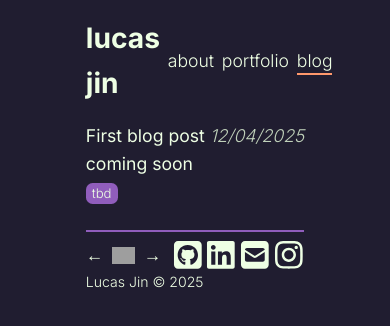
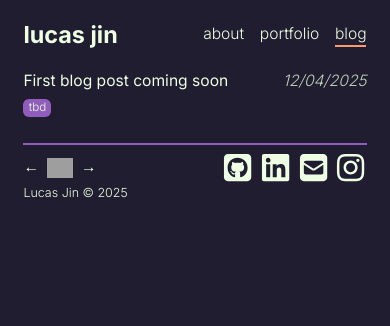
Before and after one commit to LucasHJin/LucasHJin.github.io, a Next.js app: page /blog in a window 390 px wide. Shown: the top 326 px of the page. Built offline with nearby package versions, Linux system fonts and the light colour scheme; grey boxes are pictures that could not be loaded.

Commit message:
Responsive mobile small and medium

```diff
--- a/src/app/styling/blog.css
+++ b/src/app/styling/blog.css
@@ -1,6 +1,7 @@
 .blog .post {
     display: flex;
     justify-content: space-between;
+    gap: 1em;
 }
 
 .blog .botInfo {
--- a/src/app/styling/button.css
+++ b/src/app/styling/button.css
@@ -87,7 +87,7 @@
 }
 
 /* Mobile L */
-@media (min-width: 425px) and (max-width: 767px) {
+@media (min-width: 0px) and (max-width: 767px) {
     .button {
         padding: 0.6em 0;
         margin-top: 0.55rem;
--- a/src/app/styling/card.css
+++ b/src/app/styling/card.css
@@ -114,7 +114,7 @@
 }
 
 /* Mobile L */
-@media (min-width: 425px) and (max-width: 767px) {
+@media (min-width: 0px) and (max-width: 767px) {
     .outer-container {
         width: 100%;
     }
--- a/src/app/styling/globals.css
+++ b/src/app/styling/globals.css
@@ -147,7 +147,7 @@ header {
 }
 
 /* Mobile L */
-@media (min-width: 425px) and (max-width: 767px) {
+@media (min-width: 0px) and (max-width: 767px) {
   body {
     padding: 4% 6%;
   }
@@ -155,10 +155,14 @@ header {
 
 /* Mobile M */
 @media (min-width: 375px) and (max-width: 424px) {
-
+  body {
+    font-size: 97.5%;
+  }
 }
 
 /* Mobile S */
 @media (min-width: 320px) and (max-width: 374px) {
-
+  body {
+    font-size: 95%;
+  }
 }
--- a/src/app/styling/home.css
+++ b/src/app/styling/home.css
@@ -143,5 +143,7 @@
 
 /* Mobile S */
 @media (min-width: 320px) and (max-width: 374px) {
-
+    .skills .grouped-skills svg {
+        width: 3em;
+    }
 }
--- a/src/app/styling/layout.css
+++ b/src/app/styling/layout.css
@@ -132,7 +132,7 @@ footer ul {
 }
 
 /* Mobile L */
-@media (min-width: 425px) and (max-width: 767px) {
+@media (min-width: 0px) and (max-width: 767px) {
     header .nav {
         margin-left: 4vw;
     }
@@ -149,7 +149,9 @@ footer ul {
         gap: 0.3em;
     }
 
-
+    footer .webring img {
+        width: 1.7em;
+    }
 }
 
 /* Mobile M */
@@ -159,5 +161,11 @@ footer ul {
 
 /* Mobile S */
 @media (min-width: 320px) and (max-width: 374px) {
+    header .name a {
+        font-size: 1.4em;
+    }
 
+    footer .webring img {
+        width: 1.8em;
+    }
 }
```
Also changed, not shown: src/app/styling/portfolio.css (+14 -4 lines).
